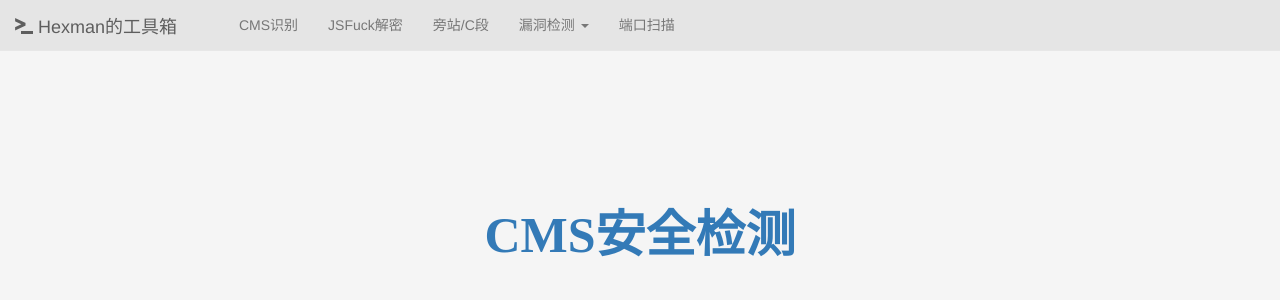
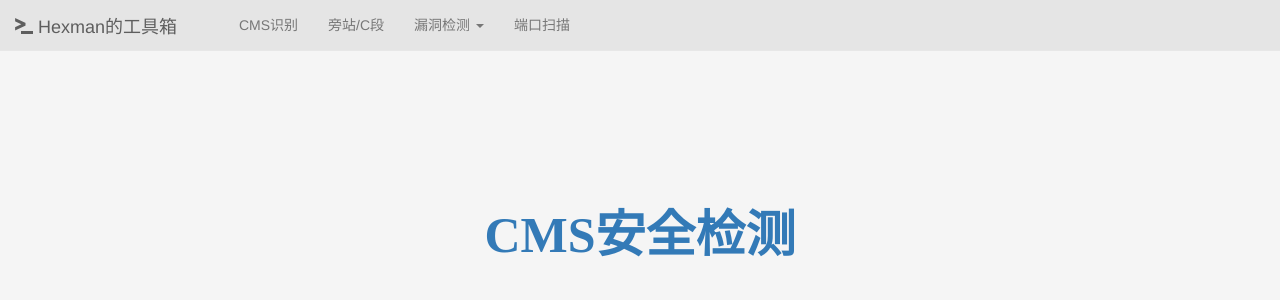
Before and after one commit to iceyhexman/onlinetools, a Flask app: page /cms in a window 1280 px wide. Shown: the top 300 px of the page. Run offline with Flask 2, Linux system fonts and the light colour scheme; some libraries are stand-ins or nearby versions.

Commit message:
暂时去掉jsfuck解密功能

```diff
--- a/cmsscan/templates/base.html
+++ b/cmsscan/templates/base.html
@@ -28,7 +28,7 @@
   <!-- 基础导航条-->
   <ul class="nav navbar-nav ">
       <li><a href="/whatcms">CMS识别</a></li>
-      <li><a href="/jsfuck">JSFuck解密</a></li>
+      <!--<li><a href="/jsfuck">JSFuck解密</a></li>-->
       <li><a href="/getdomain">旁站/C段</a></li>
       <li class="dropdown">
                 <a href="#" class="dropdown-toggle" data-toggle="dropdown">
```
